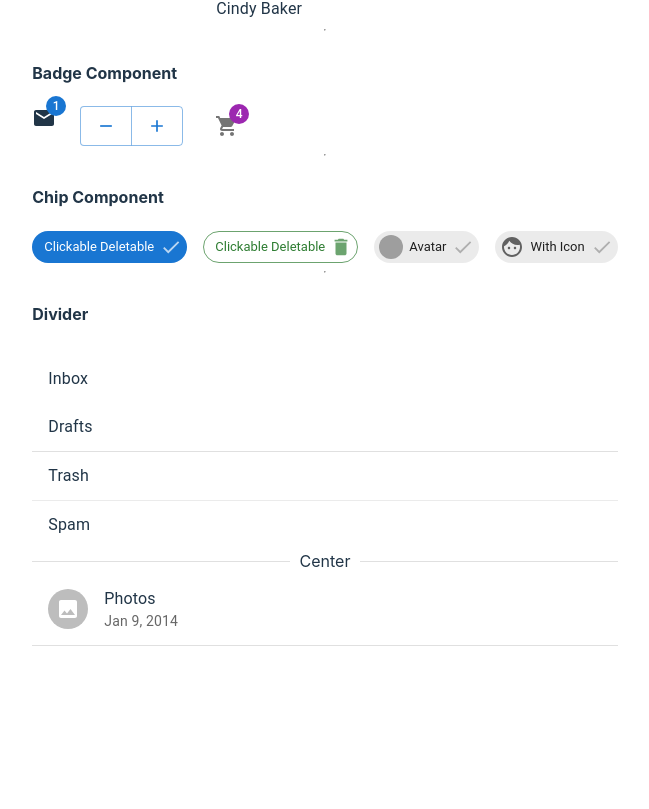
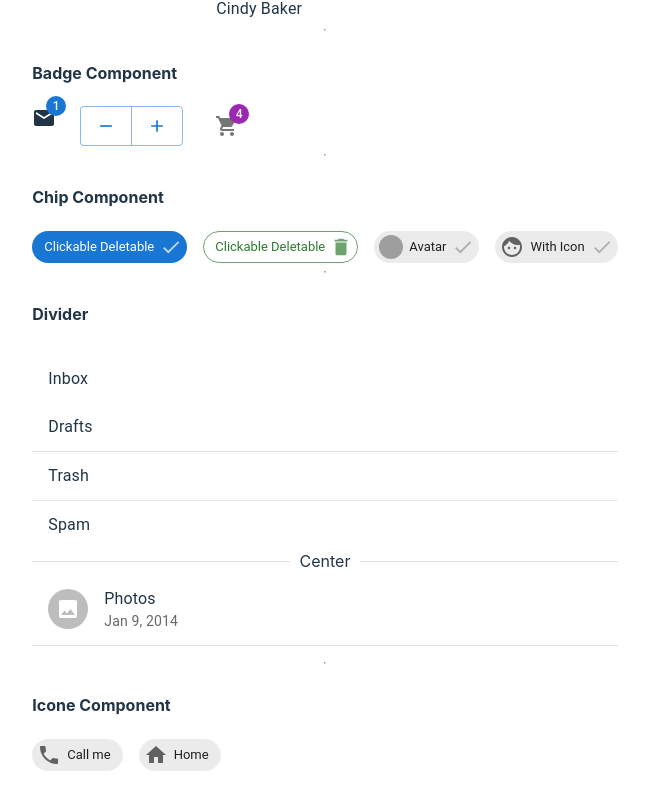
Before and after one commit to GuilhermeSousaDev/MaterialUI, a React (Vite) app in the folder react-ui/: page / in a window 1280 px wide. Shown: the part 2777-3586 px from the top of the page, without its empty margins (315-964 px from the left). Before the commit the page ends 3471 px from the top, so only its background shows below. Built offline with nearby package versions, Linux system fonts and the light colour scheme; grey boxes are pictures that could not be loaded.

Commit message:
Icons Component

```diff
--- a/react-ui/src/App.jsx
+++ b/react-ui/src/App.jsx
@@ -16,6 +16,7 @@ import AvatarComponent from './components/Avatar';
 import BadgerComponent from './components/Badger';
 import ChipComponent from './components/Chip';
 import DividerComponent from './components/Divider';
+import IconeComponent from './components/Icone';
 
 function App() {
 
@@ -38,6 +39,7 @@ function App() {
       <BadgerComponent />
       <ChipComponent />
       <DividerComponent />
+      <IconeComponent />
     </Stack>
   )
 }
--- a/react-ui/src/components/Divider.jsx
+++ b/react-ui/src/components/Divider.jsx
@@ -30,6 +30,7 @@ export default function DividerComponent() {
           <ListItemText primary="Photos" secondary="Jan 9, 2014" />
         </ListItem>
       </List>
+      <hr />
     </>
   )
 }
--- /dev/null
+++ b/react-ui/src/components/Icone.jsx
@@ -0,0 +1,34 @@
+import { createTheme, ThemeProvider } from '@mui/material/styles';
+import { Chip, Stack } from '@mui/material';
+import { Phone, Home } from '@mui/icons-material';
+
+export default function IconeComponent() {
+  const theme = createTheme({
+  components: {
+    MuiIcon: {
+      styleOverrides: {
+        root: {
+          // Match 24px = 3 * 2 + 1.125 * 16
+          boxSizing: 'content-box',
+          padding: 3,
+          paddingTop: 5,
+          fontSize: '1.125rem',
+        },
+      },
+    },
+  },
+});
+
+  return (
+    <>
+      <h4>Icone Component</h4>
+
+      <ThemeProvider theme={theme}>
+        <Stack direction="row" spacing={2}>
+          <Chip icon={<Phone />} label="Call me" />
+          <Chip icon={<Home />} label="Home" />
+        </Stack>
+      </ThemeProvider>
+    </>
+  )
+}
```
